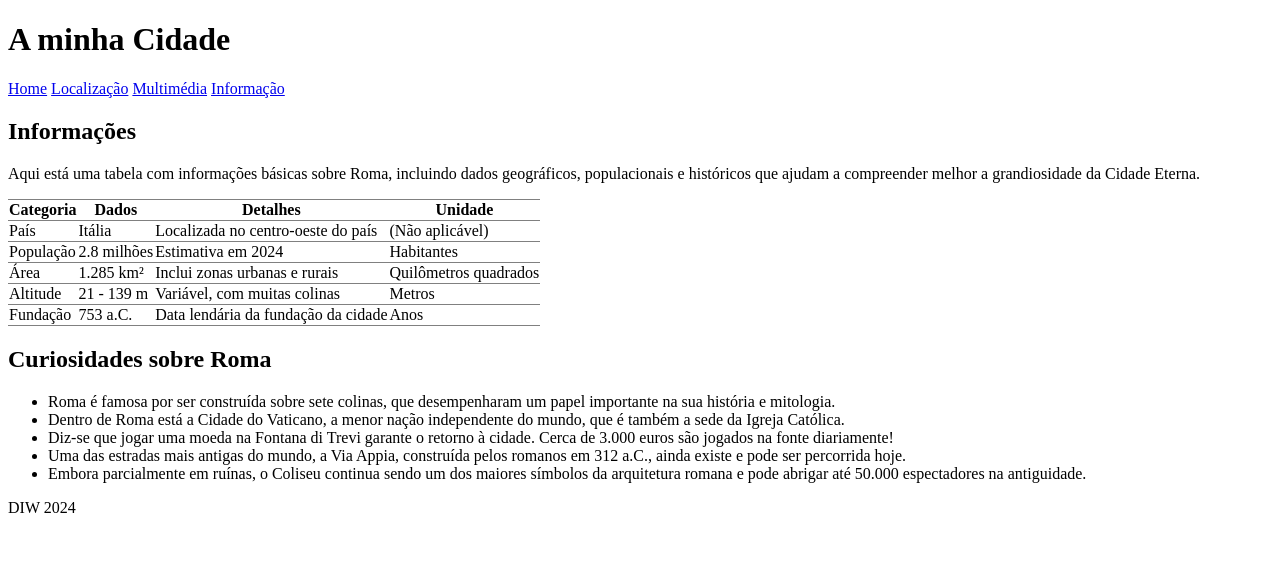
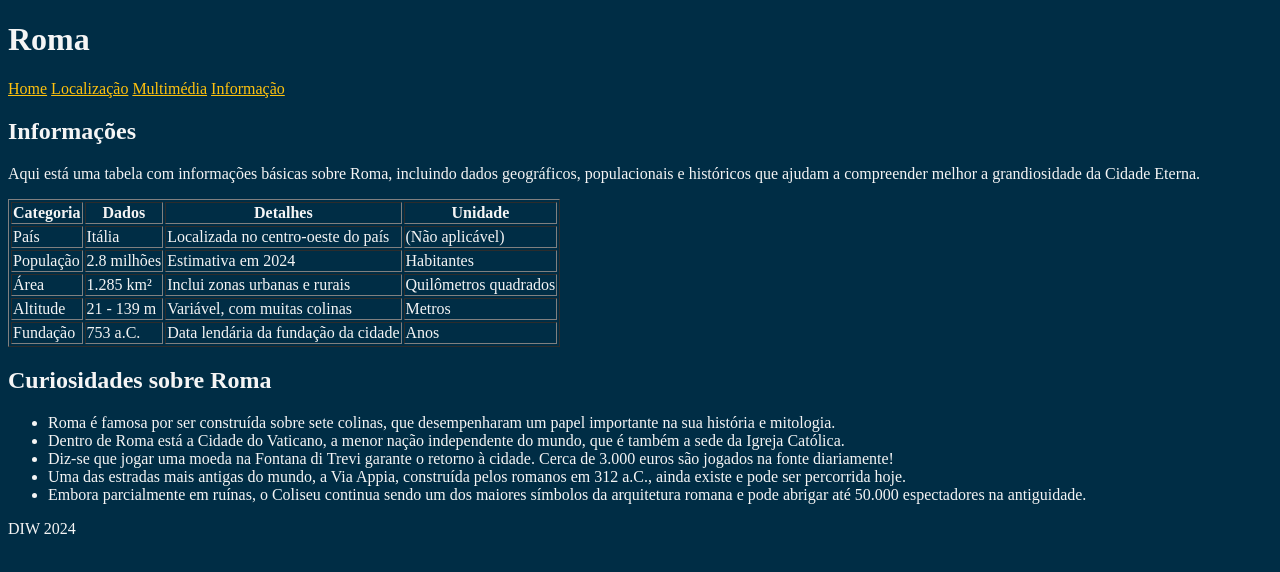
Before and after one commit to rodrigomacsantos/rodrigomacsantos.github.io, a plain HTML site: page lab2/info.html in a window 1280 px wide. Drawn offline with Linux system fonts and the light colour scheme.

Commit message:
Added styles.css to lab2

```diff
--- a/lab2/info.html
+++ b/lab2/info.html
@@ -3,10 +3,11 @@
     <head>
         <meta charset="UTF-8">
         <title>Roma</title>
+        <link rel="stylesheet" href="styles.css"/>
     </head>
     <body>
         <header>
-            <h1>A minha Cidade</h1>
+            <h1>Roma</h1>
             <a href="index.html" >Home</a>
         <a href="local.html" >Localização</a>
         <a href="multimedia.html" >Multimédia</a>
@@ -15,8 +16,7 @@
         <main>
             <h2>Informações</h2>
             <p>Aqui está uma tabela com informações básicas sobre Roma, incluindo dados geográficos, populacionais e históricos que ajudam a compreender melhor a grandiosidade da Cidade Eterna.</p>
-            <table border=1 frame=hsides rules=rows>
-
+            <table border=1>
                 <tr>
 
                   <th>Categoria</th>
--- /dev/null
+++ b/lab2/styles.css
@@ -0,0 +1,7 @@
+body {
+    color: whitesmoke;
+    background-color: #002d45;
+}
+a{
+    color: #FFC20E;
+}
```
Also changed, not shown: lab1/report.html (+6 -2 lines), lab2/index.html (+2 -1 lines), lab2/local.html (+2 -1 lines), lab2/multimedia.html (+2 -1 lines), lab1/images/cmd.png (added), lab1/images/whatsmyip.png (added), lab2/images/roma.jpg.
